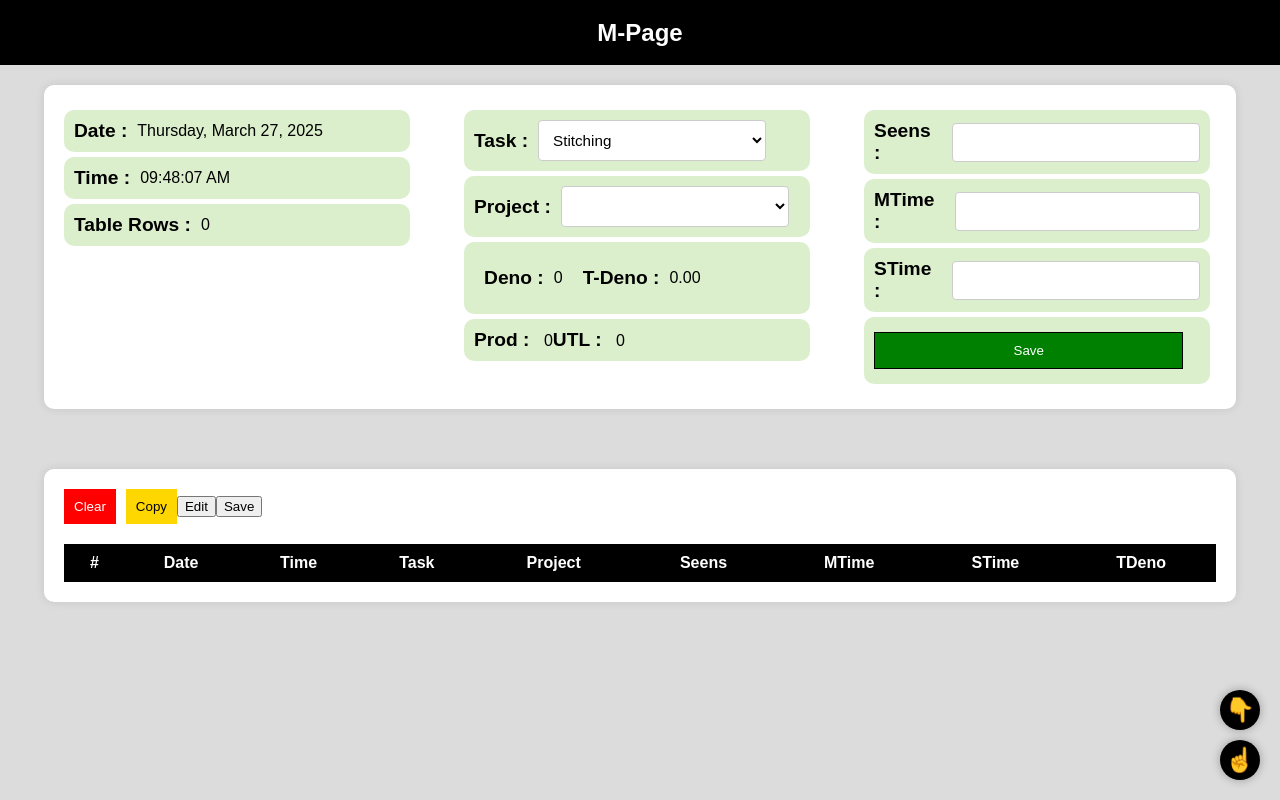
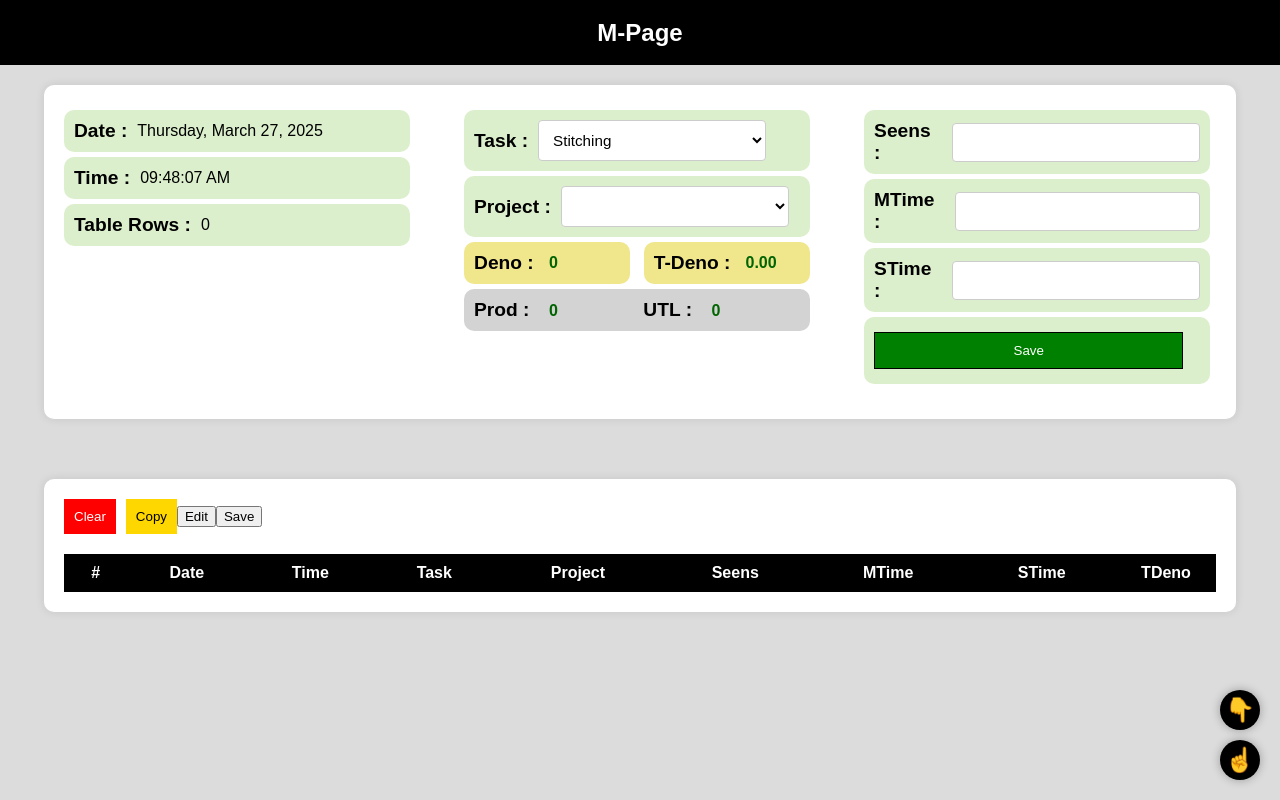
Before and after one commit to Homoro-cc/repog, a plain HTML site: page index.html in a window 1280 px wide. Drawn offline with Linux system fonts and the light colour scheme; no server answers.

Commit message:
Update styles.css

```diff
--- a/styles.css
+++ b/styles.css
@@ -244,3 +244,75 @@ td.centered {
     from {transform: translateY(-50px);}
     to {transform: translateY(0);}
 }
+
+/* Styles for the new lrbottom container and its children */
+#div2-lrbottom {
+    display: flex;
+    justify-content: space-between;
+    background-color: transparent;
+    padding: 0;
+    margin: 5px 0;
+}
+
+.lr-left, .lr-right {
+    width: 48%; /* Slightly less than 50% to account for spacing */
+}
+
+/* Adjust the existing div2-bottom and div2-lbottom styles */
+#div2-bottom, #div2-lbottom {
+    background-color: #f0e68c; /* Light yellow background */
+    border-radius: 10px;
+    padding: 10px;
+    margin: 0; /* Remove margin since we're controlling spacing with flex */
+    display: flex;
+    align-items: center;
+    height: 100%; /* Make both divs equal height */
+}
+
+/* Ensure the content inside these divs stays aligned */
+#div2-bottom .bold-text,
+#div2-lbottom .bold-text {
+    min-width: 60px; /* Ensure consistent alignment */
+}
+
+#deno-value, #t-deno-value {
+    font-weight: bold;
+    margin-left: 5px;
+    color: #006400; /* Dark green color */
+}
+
+/* Ensure the new column aligns with others */
+#divb table th:nth-child(9),
+#divb table td:nth-child(9) {
+    text-align: center;
+    width: 80px; /* Adjust width as needed */
+}
+
+/* Styles for the new div2-t container */
+#div2-t {
+    display: flex;
+    justify-content: space-between;
+    background-color: #d3d3d3; /* Light gray background */
+    border-radius: 10px;
+    padding: 10px;
+    margin: 5px 0;
+}
+
+.t-left, .t-right {
+    width: 48%;
+}
+
+#prod-value, #utl-value {
+    font-weight: bold;
+    color: #006400; /* Dark green color */
+    margin-left: 5px;
+}
+
+/* Update existing styles to accommodate new div */
+.nested-div {
+    display: inline-block;
+    vertical-align: top;
+    width: 30%;
+    margin-right: 50px;
+    margin-bottom: 10px; /* Add some bottom margin */
+}
```
